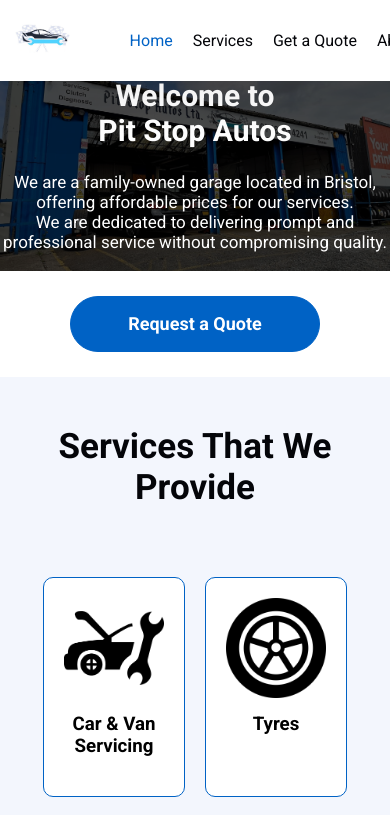
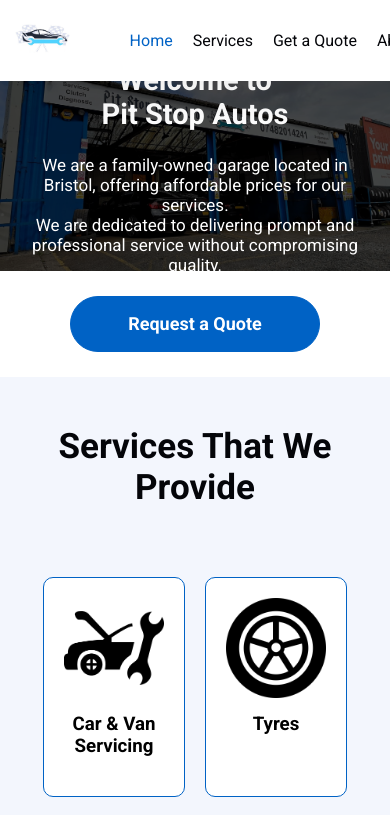
Before and after one commit to Sergeyvna/pitstop, a React (Create React App) app: page / in a window 390 px wide. Shown: the top 815 px of the page. Built offline with nearby package versions, Linux system fonts and the light colour scheme.

Commit message:
will see if it has been fixed

```diff
--- a/src/App.css
+++ b/src/App.css
@@ -519,16 +519,16 @@ iframe {
         margin-bottom: 25px;
     }
     .main-content-box {
-      width: 100%;
+      width: 90%;
     }
     .main-content{
-        margin-top: 75px;
+        margin-top: 10vh;
     }
     .main-content p {
         font-size: 17px;
     }
     .main-content h1 {
-        font-size: 30px;
+        font-size: 29px;
     }
     .title {
         font-size: 35px;
```
